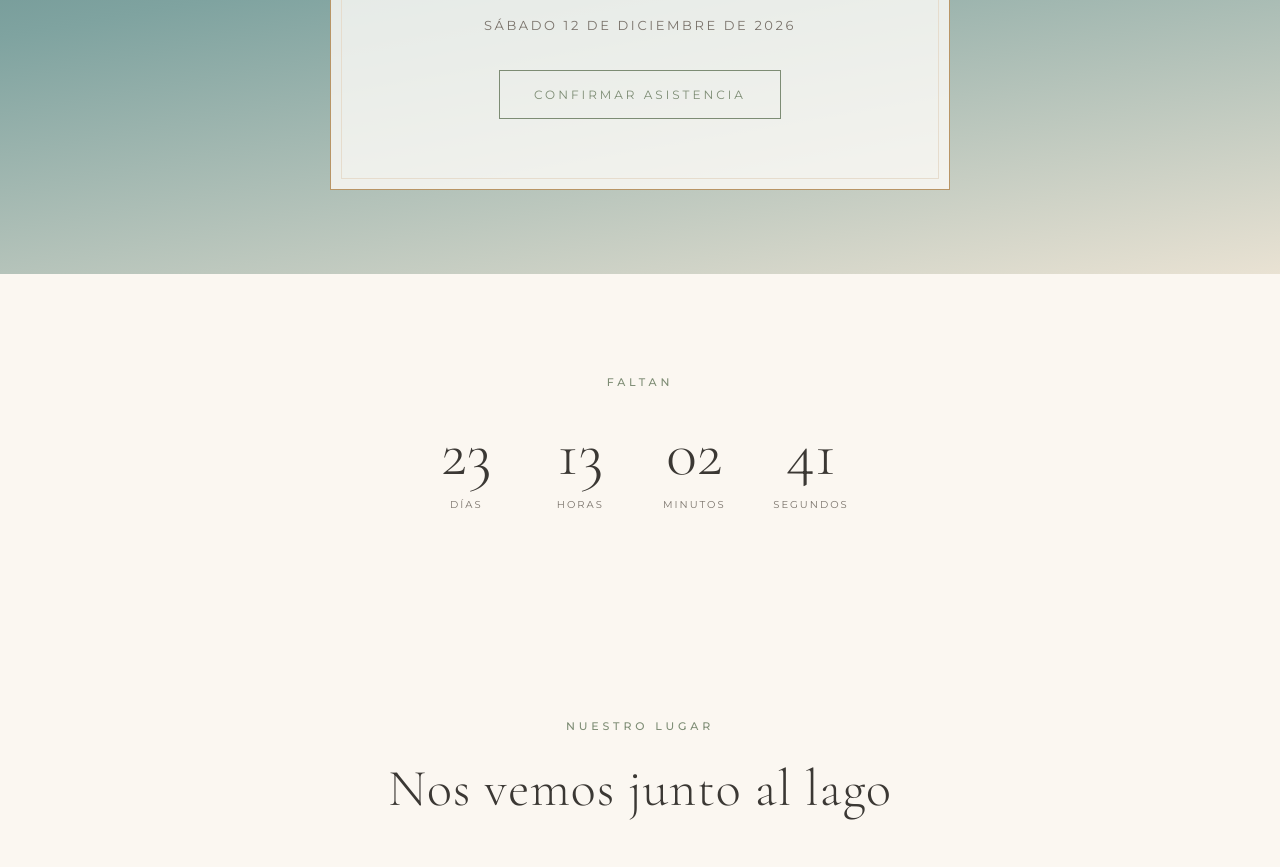
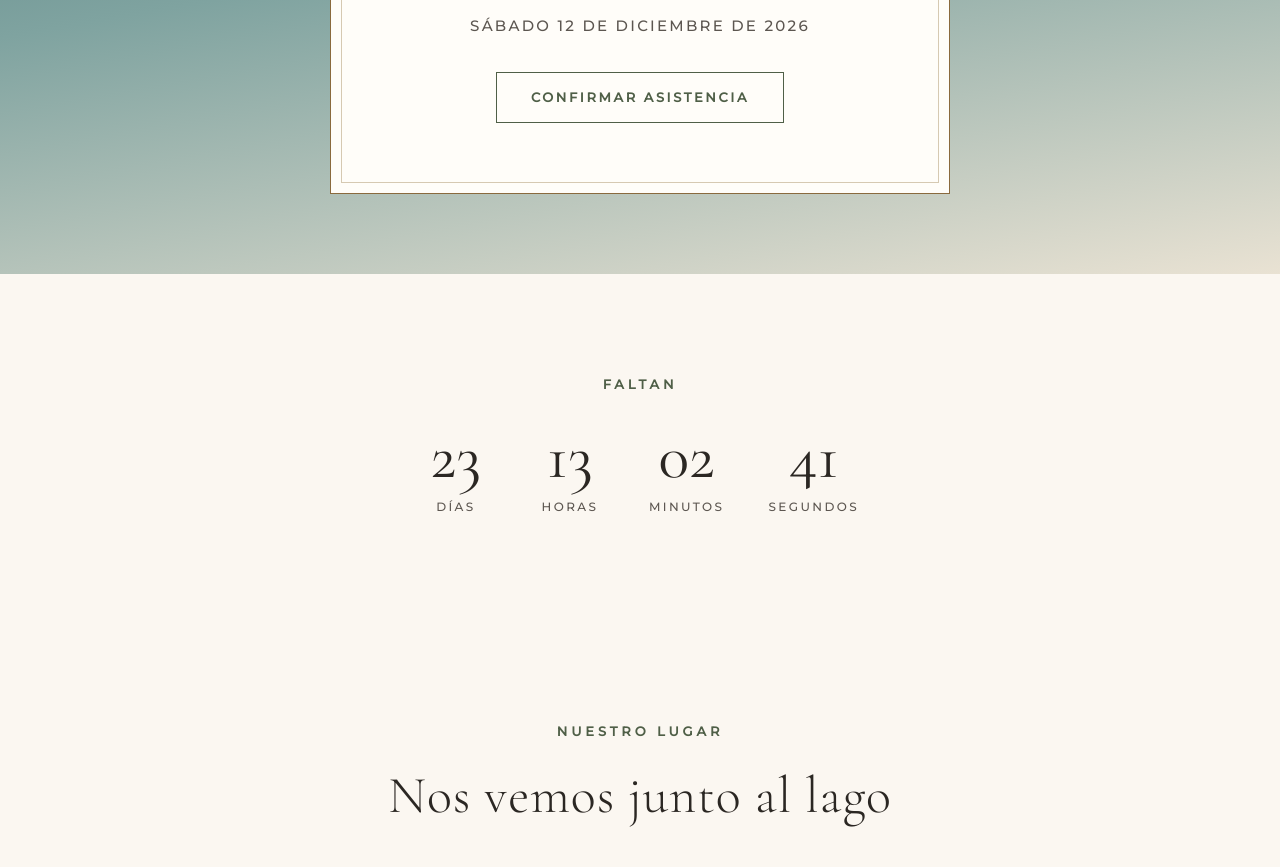
Before and after one commit to marvlad/v_and_m, a plain HTML site: page index.html in a window 1280 px wide. Shown: the part 526-1393 px from the top of the page. Drawn offline with nearby package versions, Linux system fonts and the light colour scheme.

Commit message:
force background

```diff
--- a/index.html
+++ b/index.html
@@ -4,6 +4,7 @@
 <meta charset="UTF-8">
 <meta name="viewport" content="width=device-width, initial-scale=1">
 <meta name="theme-color" content="#14324c">
+<meta name="color-scheme" content="light">
 <title>Marvin ∞ Valeri · Nuestra boda</title>
 <link rel="preconnect" href="https://fonts.googleapis.com">
 <link rel="preconnect" href="https://fonts.gstatic.com" crossorigin>
@@ -12,23 +13,23 @@
 :root{
   --bg:#fbf7f1;
   --paper:#fffdf9;
-  --ink:#3b3834;
-  --muted:#7a736b;
-  --sage:#7d8c74;
-  --gold:#b89566;
-  --line:#e6dccd;
+  --ink:#2b2723;
+  --muted:#5c5650;
+  --sage:#4f5f47;
+  --gold:#8a6a3e;
+  --line:#d6c9b2;
   --serif:'Cormorant Garamond', Georgia, serif;
   --sans:'Montserrat', system-ui, sans-serif;
 }
 *{box-sizing:border-box;margin:0;padding:0}
-html{scroll-behavior:smooth}
+html{scroll-behavior:smooth;color-scheme:light;background:#fbf7f1}
 body{background:var(--bg);color:var(--ink);font-family:var(--serif);font-size:20px;line-height:1.6;-webkit-font-smoothing:antialiased}
 
 section{padding:100px 24px;text-align:center}
 .wrap{max-width:640px;margin:0 auto}
 .alt{background:var(--paper)}
 
-.label{font-family:var(--sans);font-size:11px;letter-spacing:.35em;text-transform:uppercase;color:var(--sage);font-weight:500;margin-bottom:12px}
+.label{font-family:var(--sans);font-size:13px;letter-spacing:.3em;text-transform:uppercase;color:var(--sage);font-weight:600;margin-bottom:12px}
 h2{font-size:clamp(36px,6vw,52px);font-weight:300;margin-bottom:18px;letter-spacing:.02em}
 h3{font-size:30px;font-weight:400;margin-bottom:6px}
 .muted{color:var(--muted)}
@@ -36,23 +37,23 @@ h3{font-size:30px;font-weight:400;margin-bottom:6px}
 /* ---------- Hero ---------- */
 .hero{min-height:100vh;display:flex;align-items:center;justify-content:center;padding:40px 20px;text-align:center;
   background:linear-gradient(170deg,#2f5d62 0%,#7fa3a0 55%,#e9e2d3 100%)}
-.frame{position:relative;border:1px solid var(--gold);padding:70px 30px;max-width:620px;width:100%;background:rgba(255,253,249,.8)}
+.frame{position:relative;border:1px solid var(--gold);padding:70px 30px;max-width:620px;width:100%;background:#fffdf9}
 .frame::before{content:"";position:absolute;inset:10px;border:1px solid var(--line);pointer-events:none}
-.names{font-weight:300;font-size:clamp(52px,10vw,96px);line-height:1.05;margin:24px 0}
+.names{font-weight:400;font-size:clamp(52px,10vw,96px);line-height:1.05;margin:24px 0}
 .names em{display:block;font-style:italic;color:var(--gold);font-size:.55em;margin:.1em 0}
 .orn{color:var(--gold);font-size:22px;margin:8px 0 18px}
-.date{font-family:var(--sans);font-size:13px;letter-spacing:.2em;text-transform:uppercase;color:var(--muted)}
+.date{font-family:var(--sans);font-size:15px;font-weight:500;letter-spacing:.15em;text-transform:uppercase;color:var(--muted)}
 
 .btn{display:inline-block;margin-top:34px;padding:14px 34px;border:1px solid var(--sage);color:var(--sage);background:transparent;
-  font-family:var(--sans);font-size:12px;letter-spacing:.25em;text-transform:uppercase;text-decoration:none;cursor:pointer;transition:.3s}
+  font-family:var(--sans);font-size:13px;font-weight:600;letter-spacing:.2em;text-transform:uppercase;text-decoration:none;cursor:pointer;transition:.3s}
 .btn:hover{background:var(--sage);color:#fff}
 .btn:disabled{opacity:.5;cursor:default}
 
 /* ---------- Countdown ---------- */
 .counter{display:flex;justify-content:center;gap:clamp(14px,4vw,44px);margin-top:30px;flex-wrap:wrap}
 .counter div{min-width:70px}
-.counter b{display:block;font-size:clamp(40px,7vw,64px);font-weight:300;line-height:1}
-.counter span{font-family:var(--sans);font-size:10px;letter-spacing:.2em;text-transform:uppercase;color:var(--muted)}
+.counter b{display:block;font-size:clamp(40px,7vw,64px);font-weight:400;line-height:1}
+.counter span{font-family:var(--sans);font-size:12px;font-weight:500;letter-spacing:.2em;text-transform:uppercase;color:var(--muted)}
 
 /* ---------- Lugar / ilustración ---------- */
 .photo{margin:40px 0 0}
@@ -75,7 +76,7 @@ h3{font-size:30px;font-weight:400;margin-bottom:6px}
 .form label{display:grid;gap:8px;font-family:var(--sans);font-size:13px;letter-spacing:.05em;color:var(--muted)}
 .form input[type=text]{font:inherit;font-size:18px;color:var(--ink);background:transparent;border:0;border-bottom:1px solid var(--line);padding:8px 2px;outline:none;width:100%}
 .form input[type=text]:focus{border-color:var(--gold)}
-.asiste{border:0;display:grid;gap:10px;font-family:var(--sans);font-size:13px;color:var(--muted)}
+.asiste{border:0;display:grid;gap:10px;font-family:var(--sans);font-size:14px;font-weight:500;color:var(--muted)}
 .asiste legend{margin-bottom:8px}
 .asiste label{display:flex;align-items:center;gap:10px;color:var(--ink);font-family:var(--serif);font-size:18px;letter-spacing:0}
 .asiste input{accent-color:var(--sage);width:18px;height:18px}
```
